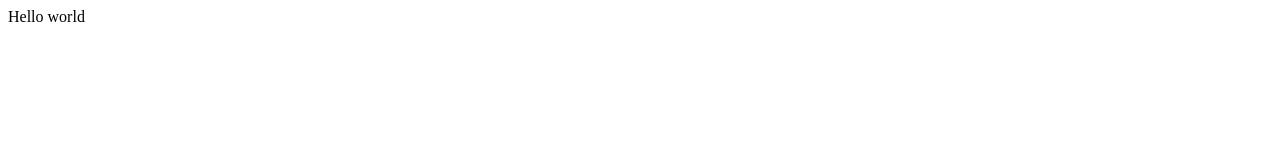
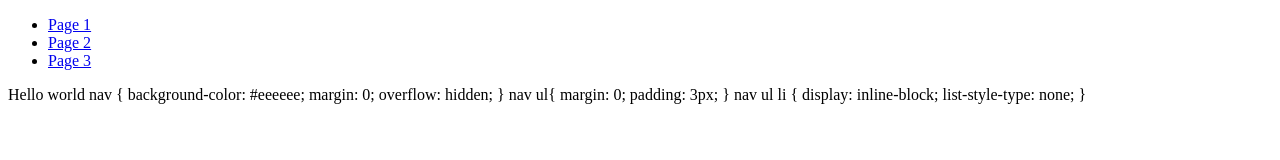
Before and after one commit to BetaFrey/TestProject, a plain HTML site: page index.html in a window 1280 px wide. Drawn offline with Linux system fonts and the light colour scheme.

Commit message:
Added Nav Bar

```diff
--- a/index.html
+++ b/index.html
@@ -1 +1,35 @@
-Hello world
+<!doctype html>
+<html>
+    <head>
+        <meta CHARSET="UTF-8">
+            <title>
+                Test Page
+            </title>
+    </head>
+    <body>
+        <nav>
+            <ul>
+                <li><a href="/Page1/">Page 1</a></li>
+                <li><a href="/Page2/">Page 2</a></li>
+                <li><a href="/Page3/">Page 3</a></li>
+            </ul>
+        </nav>
+        Hello world
+    </body>
+</html>
+
+nav {
+background-color: #eeeeee;
+margin: 0;
+overflow: hidden;
+}
+
+nav ul{
+margin: 0;
+padding: 3px;
+}
+
+nav ul li {
+display: inline-block;
+list-style-type: none;
+}
```
